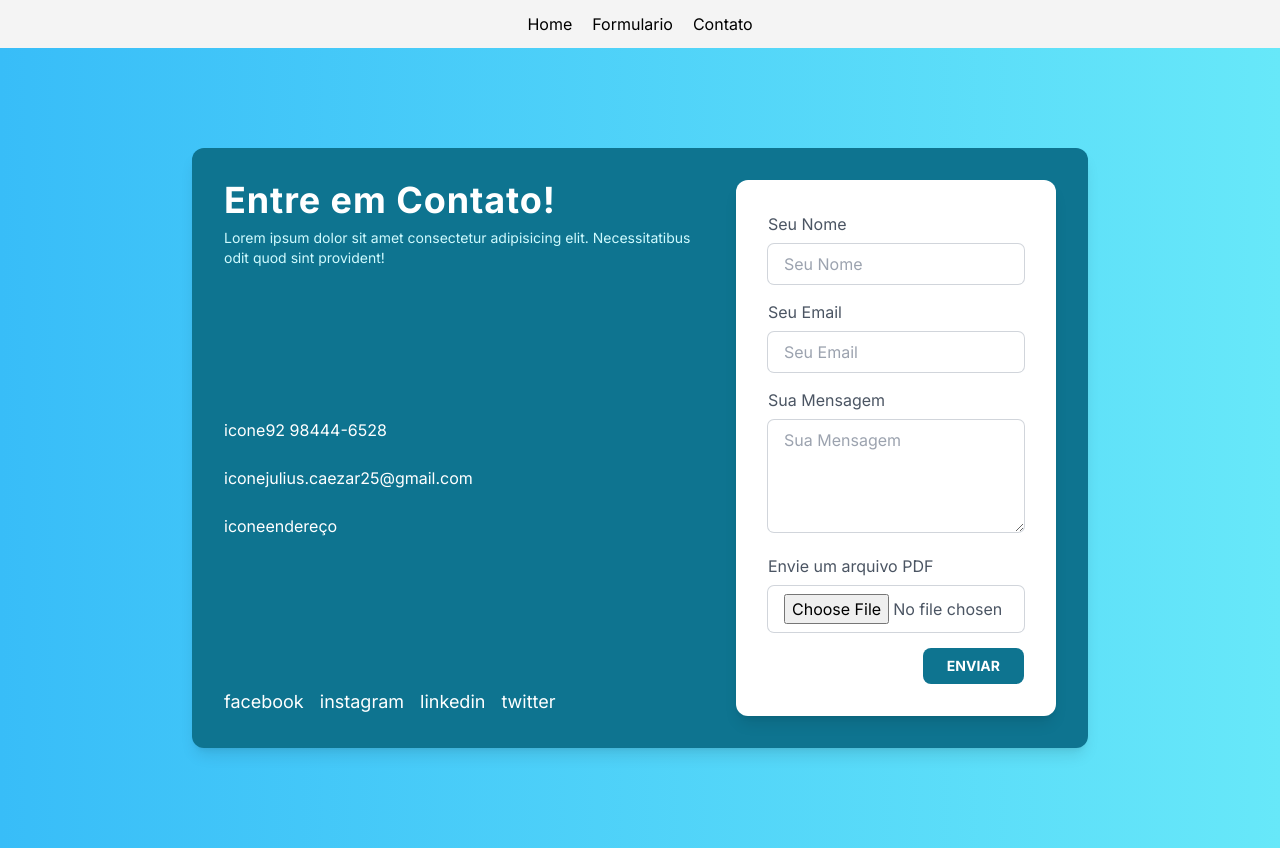
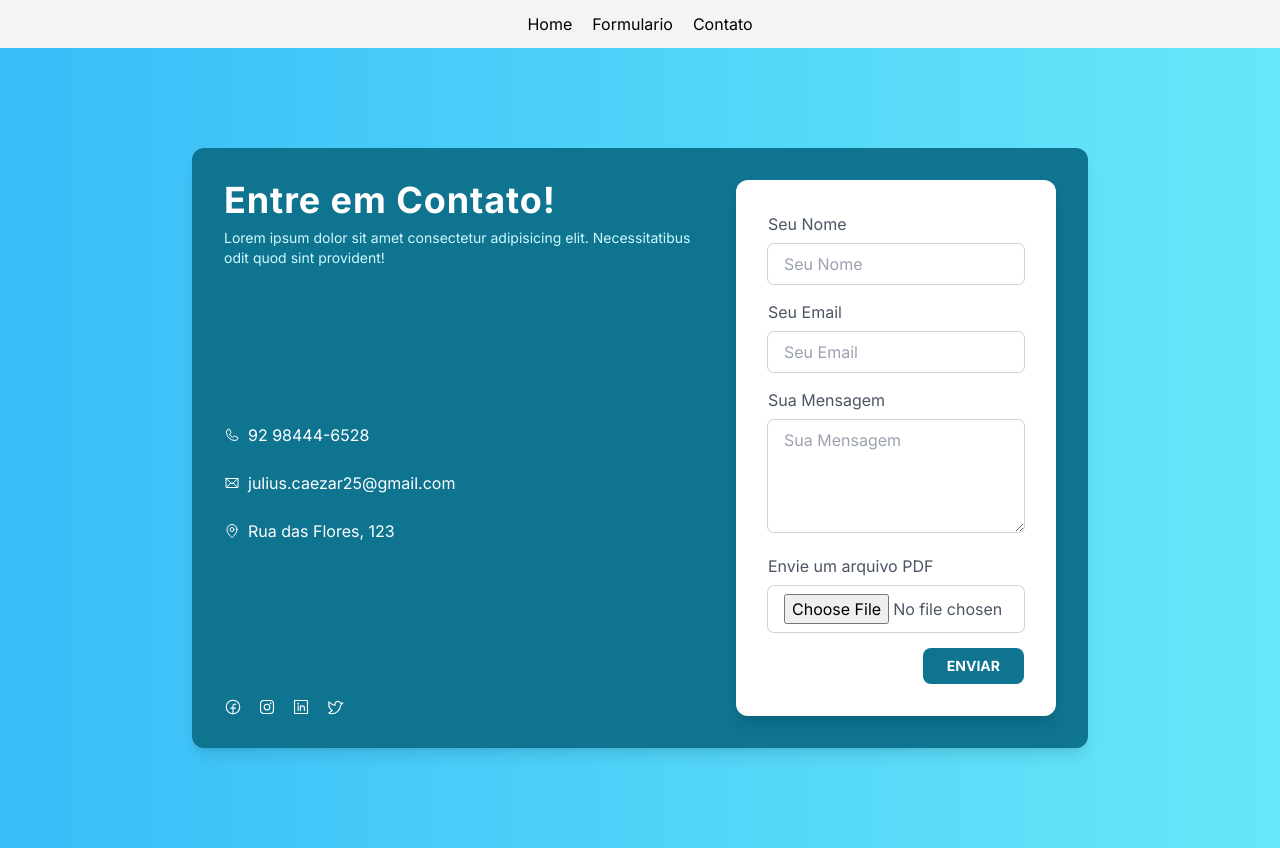
Before and after one commit to juliuscaezarff/desafio-plin, a Next.js app: page /contact in a window 1280 px wide. Built offline with nearby package versions, Linux system fonts and the light colour scheme.

Commit message:
feat: novos icones

```diff
--- a/src/components/ContactPage/index.tsx
+++ b/src/components/ContactPage/index.tsx
@@ -1,7 +1,16 @@
-"use client"
+'use client'
 
-interface ContactPageProps {}
-export function ContactPage(props: ContactPageProps) {
+import {
+  Envelope,
+  FacebookLogo,
+  InstagramLogo,
+  LinkedinLogo,
+  MapPin,
+  Phone,
+  TwitterLogo
+} from 'phosphor-react'
+
+export function ContactPage() {
   const handleSubmit = (event: React.FormEvent) => {
     event.preventDefault()
     const formData = new FormData(event.target as HTMLFormElement)
@@ -28,23 +37,31 @@ export function ContactPage(props: ContactPageProps) {
           </div>
           <div className="flex flex-col space-y-6">
             <div className="inline-flex space-x-2 items-center">
-              icone
+              <Phone />
               <span>92 98444-6528</span>
             </div>
             <div className="inline-flex space-x-2 items-center">
-              icone
+              <Envelope />
               <span>julius.caezar25@gmail.com</span>
             </div>
             <div className="inline-flex space-x-2 items-center">
-              icone
-              <span>endereço</span>
+              <MapPin />
+              <span>Rua das Flores, 123</span>
             </div>
           </div>
           <div className="flex space-x-4 text-lg">
-            <a href="">facebook</a>
-            <a href="">instagram</a>
-            <a href="">linkedin</a>
-            <a href="">twitter</a>
+            <a href="">
+              <FacebookLogo />
+            </a>
+            <a href="">
+              <InstagramLogo />
+            </a>
+            <a href="">
+              <LinkedinLogo />
+            </a>
+            <a href="">
+              <TwitterLogo />
+            </a>
           </div>
         </div>
         <div>
```
